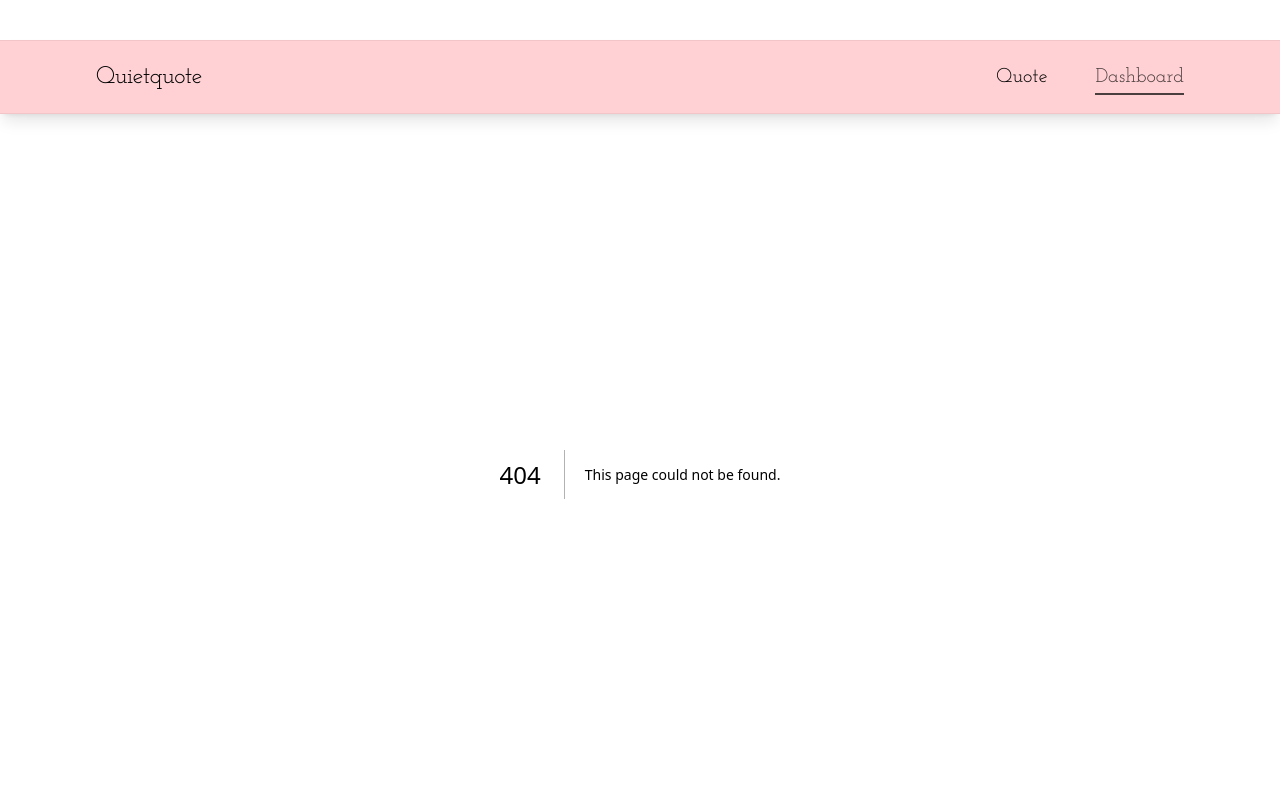
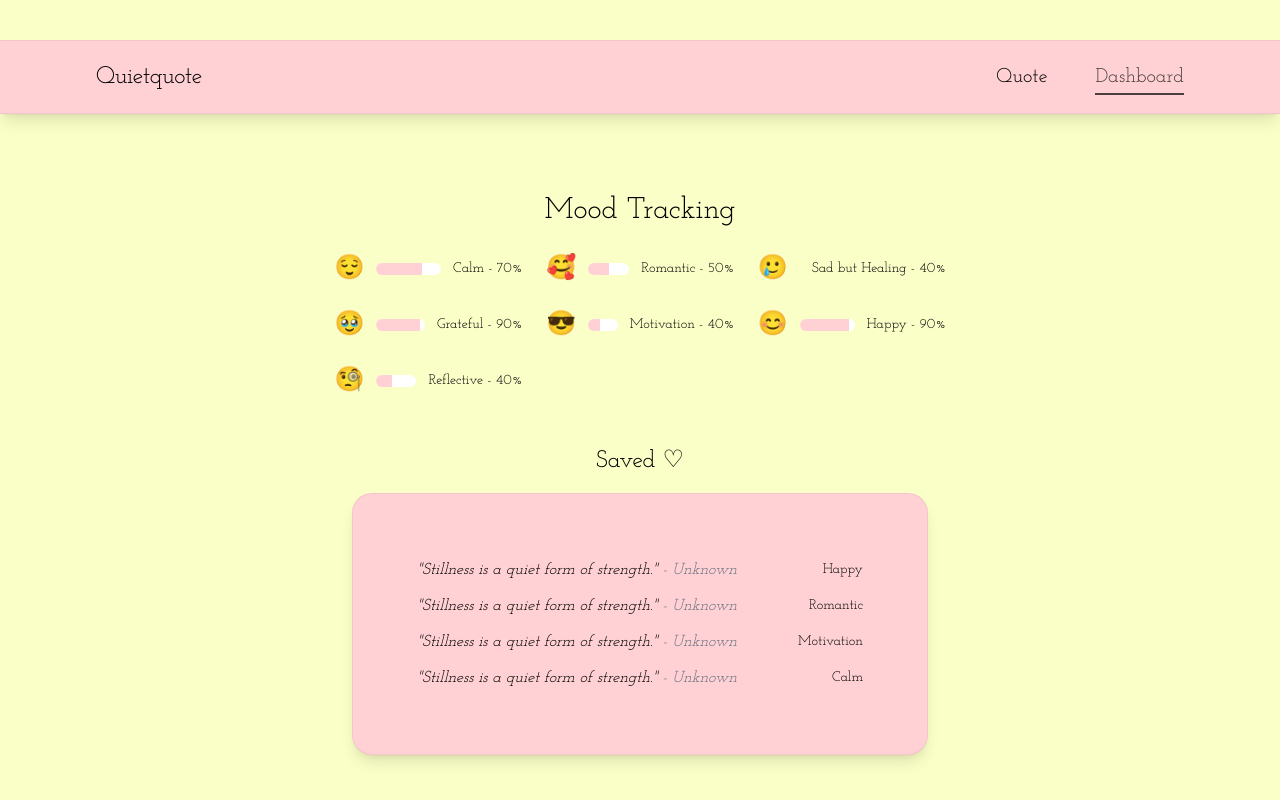
Before and after one commit to Chanasorn29/web-php-apache, a Next.js app in the folder frontend/: page /dashboard in a window 1280 px wide. Before the commit this address had no page. Shown: the top 800 px of the page. Built offline with nearby package versions, Linux system fonts and the light colour scheme.

Commit message:
Create dashboard page

```diff
--- /dev/null
+++ b/frontend/app/dashboard/page.tsx
@@ -0,0 +1,80 @@
+import { Josefin_Slab } from "next/font/google";
+
+const josefin = Josefin_Slab({
+  subsets: ["latin"],
+  weight: ["400"],
+});
+
+type Mood = {
+  emoji: string;
+  label: string;
+  percent: number;
+};
+
+const moods: Mood[] = [
+  { emoji: "😌", label: "Calm", percent: 70 },
+  { emoji: "🥰", label: "Romantic", percent: 50 },
+  { emoji: "🥲", label: "Sad but Healing", percent: 40 },
+  { emoji: "🥹", label: "Grateful", percent: 90 },
+  { emoji: "😎", label: "Motivation", percent: 40 },
+  { emoji: "😊", label: "Happy", percent: 90 },
+  { emoji: "🧐", label: "Reflective", percent: 40 },
+];
+
+const savedQuotes = [
+  { text: "Stillness is a quiet form of strength.", mood: "Happy" },
+  { text: "Stillness is a quiet form of strength.", mood: "Romantic" },
+  { text: "Stillness is a quiet form of strength.", mood: "Motivation" },
+  { text: "Stillness is a quiet form of strength.", mood: "Calm" },
+];
+
+export default function DashboardPage() {
+  return (
+    <div className={`${josefin.className} min-h-screen bg-[#FAFFC7] flex flex-col items-center justify-center p-4 text-center`}>
+
+      {/* Mood Tracking */}
+      <h2 className="text-3xl mb-6">Mood Tracking</h2>
+
+      <div className="grid grid-cols-1 md:grid-cols-3 gap-6 mb-12">
+        {moods.map((mood, i) => (
+          <div key={i} className="flex items-center gap-3">
+            <span className="text-2xl">{mood.emoji}</span>
+
+            <div className="flex-1">
+              <div className="h-3 bg-white rounded-full overflow-hidden">
+                <div
+                  className="h-full bg-[#FFD1D4]"
+                  style={{ width: `${mood.percent}%` }}
+                />
+              </div>
+            </div>
+
+            <span className="text-sm whitespace-nowrap">
+              {mood.label} - {mood.percent}%
+            </span>
+          </div>
+        ))}
+      </div>
+
+      {/* Saved Section */}
+      <h2 className="text-2xl mb-4">Saved ♡</h2>
+
+      <div className="bg-[#FFD1D4] w-full max-w-sm md:max-w-xl rounded-[20px] p-8 md:p-16 text-center shadow-lg relative border border-black/5">
+
+        {savedQuotes.map((q, i) => (
+          <div
+            key={i}
+            className="flex justify-between items-center mb-3 last:mb-0"
+          >
+            <p className="italic">
+              "{q.text}" <span className="text-gray-500">- Unknown</span>
+            </p>
+
+            <span className="text-sm">{q.mood}</span>
+          </div>
+        ))}
+
+      </div>
+    </div>
+  );
+}
```
Also changed, not shown: 1 other file (tests, documents, lock files or other folders).
